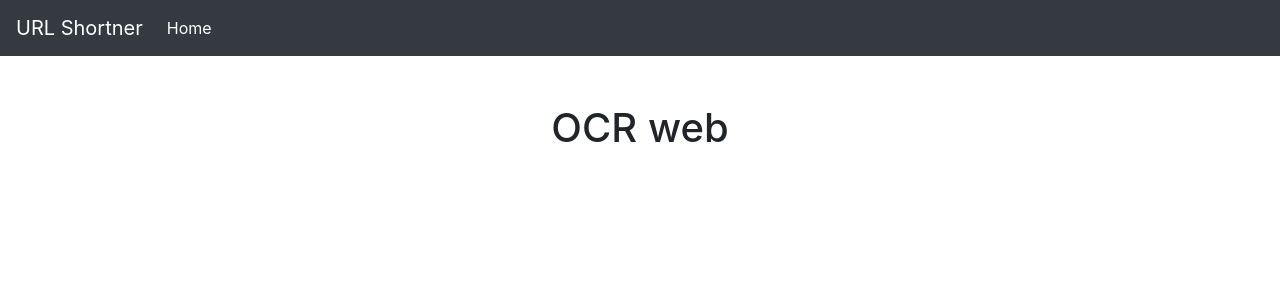
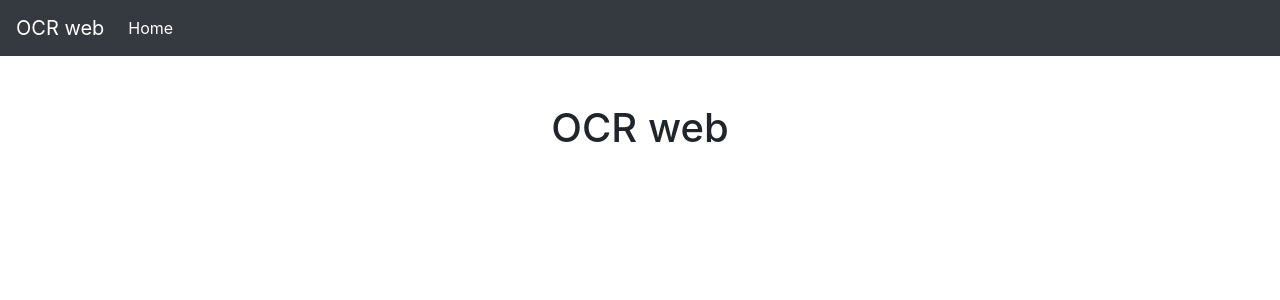
Before and after one commit to fabinhojorge/OCR_web, a Django app: page / in a window 1280 px wide. Shown: the top 300 px of the page. Run offline with Django 3.2, Linux system fonts and the light colour scheme; some libraries are stand-ins or nearby versions.

Commit message:
little correction with base template

```diff
--- a/templates/base.html
+++ b/templates/base.html
@@ -25,7 +25,7 @@
 
 
 <nav class="navbar navbar-expand-lg navbar-dark bg-dark">
-    <a class="navbar-brand" href="{% url 'home' %}">URL Shortner</a>
+    <a class="navbar-brand" href="{% url 'home' %}">OCR web</a>
     <button class="navbar-toggler" type="button" data-toggle="collapse" data-target="#navbarSupportedContent"
             aria-controls="navbarSupportedContent" aria-expanded="false" aria-label="Toggle navigation">
         <span class="navbar-toggler-icon"></span>
@@ -49,7 +49,7 @@
 
 <!--<footer class="py-5 bg-dark">
     <div class="container">
-        <p class="m-0 text-center text-white">URL Shortener</p>
+        <p class="m-0 text-center text-white">OCR Web</p>
     </div>
 </footer> -->
 
```
